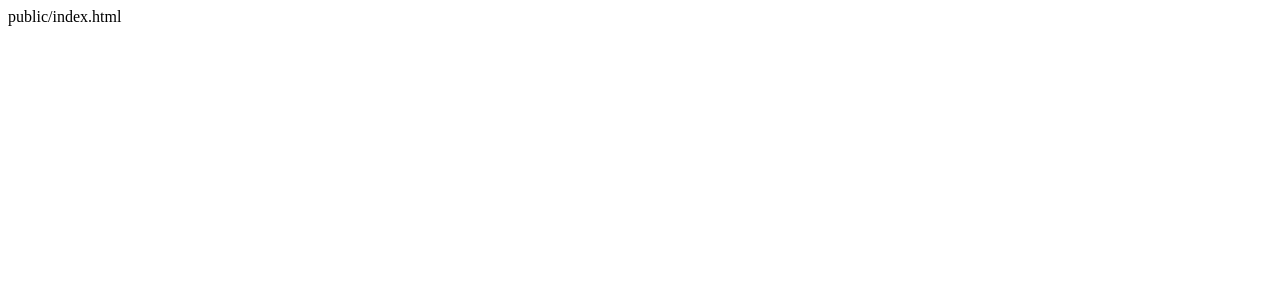
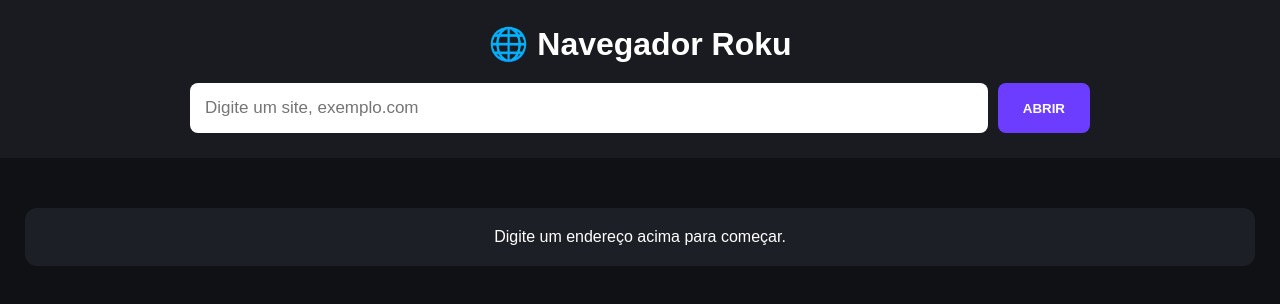
Before and after one commit to leonardodemetr4/navegador-roku1, a website: page public/index.html in a window 1280 px wide. Drawn offline with Linux system fonts and the light colour scheme.

Commit message:
Update index.html

```diff
--- a/public/index.html
+++ b/public/index.html
@@ -1 +1,111 @@
-public/index.html
+<!DOCTYPE html>
+<html lang="pt-BR">
+<head>
+  <meta charset="UTF-8">
+  <meta name="viewport" content="width=device-width, initial-scale=1.0">
+  <title>Navegador Roku</title>
+
+  <style>
+    * {
+      box-sizing: border-box;
+    }
+
+    body {
+      margin: 0;
+      font-family: Arial, sans-serif;
+      background: #101114;
+      color: white;
+    }
+
+    header {
+      padding: 25px;
+      text-align: center;
+      background: #191b20;
+    }
+
+    h1 {
+      margin: 0 0 20px;
+    }
+
+    .barra {
+      display: flex;
+      max-width: 900px;
+      margin: auto;
+      gap: 10px;
+    }
+
+    input {
+      flex: 1;
+      padding: 15px;
+      border: none;
+      border-radius: 8px;
+      font-size: 17px;
+    }
+
+    button {
+      padding: 15px 25px;
+      border: none;
+      border-radius: 8px;
+      background: #6c3cff;
+      color: white;
+      font-weight: bold;
+      cursor: pointer;
+    }
+
+    main {
+      padding: 25px;
+      text-align: center;
+    }
+
+    #resultado {
+      margin-top: 25px;
+      padding: 20px;
+      background: #1c1f26;
+      border-radius: 12px;
+    }
+  </style>
+</head>
+
+<body>
+
+<header>
+  <h1>🌐 Navegador Roku</h1>
+
+  <div class="barra">
+    <input
+      id="url"
+      type="text"
+      placeholder="Digite um site, exemplo.com"
+    >
+
+    <button onclick="abrirSite()">ABRIR</button>
+  </div>
+</header>
+
+<main>
+  <div id="resultado">
+    Digite um endereço acima para começar.
+  </div>
+</main>
+
+<script>
+function abrirSite() {
+  let url = document.getElementById("url").value.trim();
+
+  if (!url) {
+    return;
+  }
+
+  if (!url.startsWith("http://") && !url.startsWith("https://")) {
+    url = "https://" + url;
+  }
+
+  document.getElementById("resultado").innerHTML =
+    "<p>Abrindo:</p><strong>" + url + "</strong><br><br>" +
+    "<a href='" + url + "' target='_blank' style='color:#8d75ff'>" +
+    "Abrir site</a>";
+}
+</script>
+
+</body>
+</html>
```
